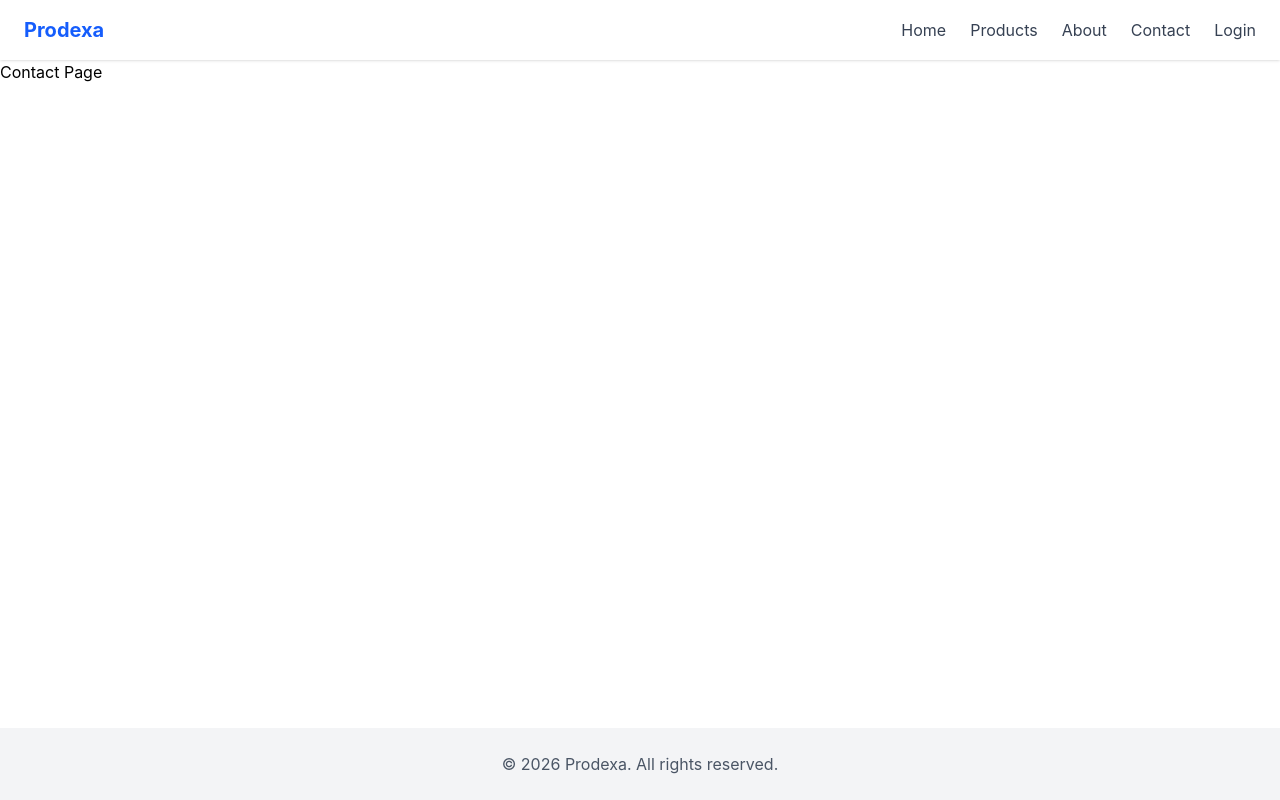
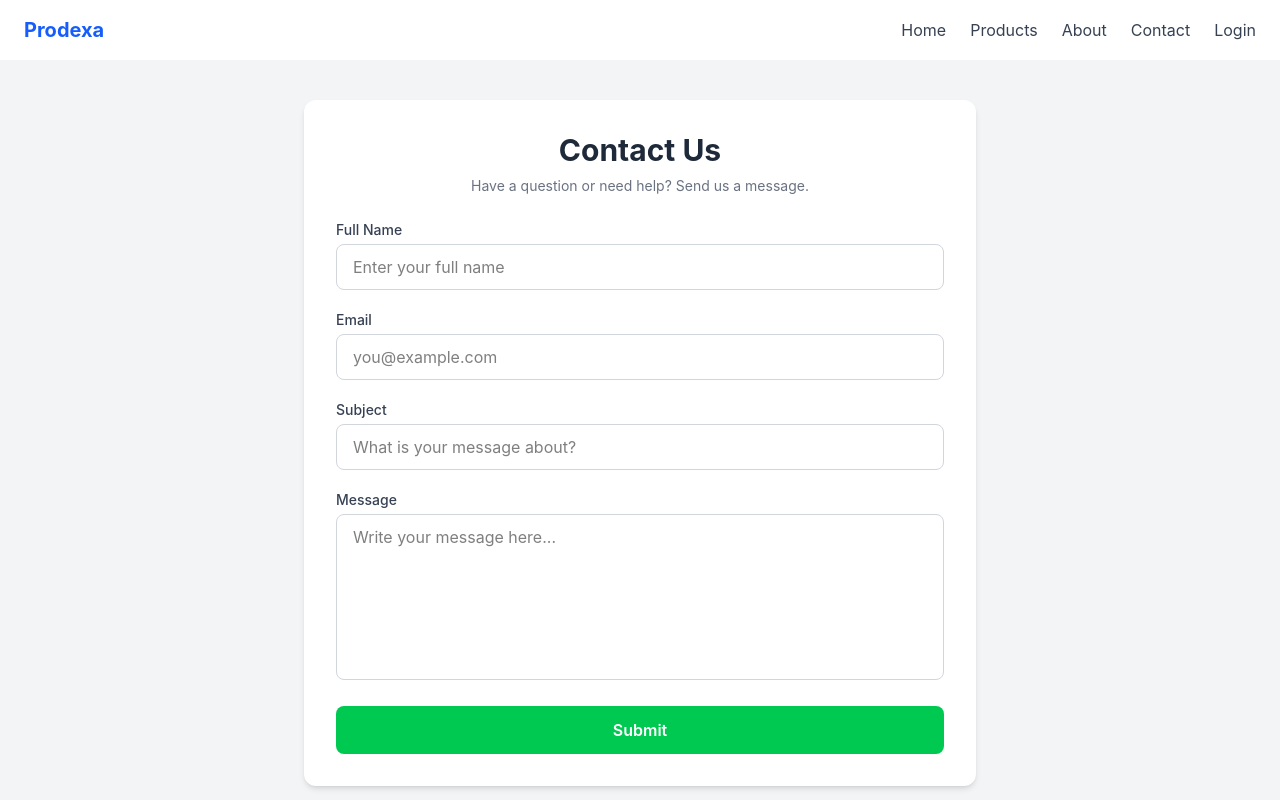
Before and after one commit to S1m9a9r8t/Product-Management-Dashboard-Group-project-, a React (Vite) app: page /contact in a window 1280 px wide. Shown: the top 800 px of the page. Built offline with nearby package versions, Linux system fonts and the light colour scheme.

Commit message:
Create a contact page to collect messages from users

```diff
--- a/src/pages/contact.jsx
+++ b/src/pages/contact.jsx
@@ -1,5 +1,154 @@
+import { useState } from "react";
+
+/*
+14. Contact Page
+Create a contact form with Full Name, Email, Subject, Message, and Submit.
+Use React state, handle input changes, prevent default browser submission,
+process the information, and show a success message.
+*/
+
 function Contact() {
-  return <h1>Contact Page</h1>;
+  const [form, setForm] = useState({
+    fullName: "",
+    email: "",
+    subject: "",
+    message: "",
+  });
+
+  const [message, setMessage] = useState("");
+
+  const handleChange = (e) => {
+    setForm((prevState) => ({
+      ...prevState,
+      [e.target.name]: e.target.value,
+    }));
+
+    // Remove the success message if the user starts editing again
+    setMessage("");
+  };
+
+  const handleSubmit = (e) => {
+    e.preventDefault();
+
+    console.log("form data", form);
+
+    setMessage("Your message has been submitted successfully.");
+
+    setForm({
+      fullName: "",
+      email: "",
+      subject: "",
+      message: "",
+    });
+  };
+
+  return (
+    <div className="min-h-screen bg-gray-100 px-4 py-10">
+      <div className="mx-auto w-full max-w-2xl rounded-xl bg-white p-6 shadow-md md:p-8">
+        <div className="mb-6 text-center">
+          <h1 className="text-3xl font-bold text-gray-800">Contact Us</h1>
+          <p className="mt-2 text-sm text-gray-500">
+            Have a question or need help? Send us a message.
+          </p>
+        </div>
+
+        <form onSubmit={handleSubmit} className="space-y-5">
+          <div>
+            <label
+              htmlFor="fullName"
+              className="mb-1 block text-sm font-medium text-gray-700"
+            >
+              Full Name
+            </label>
+
+            <input
+              type="text"
+              name="fullName"
+              id="fullName"
+              value={form.fullName}
+              onChange={handleChange}
+              placeholder="Enter your full name"
+              required
+              className="w-full rounded-lg border border-gray-300 px-4 py-2.5 outline-none focus:border-green-500 focus:ring-2 focus:ring-green-100"
+            />
+          </div>
+
+          <div>
+            <label
+              htmlFor="email"
+              className="mb-1 block text-sm font-medium text-gray-700"
+            >
+              Email
+            </label>
+
+            <input
+              type="email"
+              name="email"
+              id="email"
+              value={form.email}
+              onChange={handleChange}
+              placeholder="you@example.com"
+              required
+              className="w-full rounded-lg border border-gray-300 px-4 py-2.5 outline-none focus:border-green-500 focus:ring-2 focus:ring-green-100"
+            />
+          </div>
+
+          <div>
+            <label
+              htmlFor="subject"
+              className="mb-1 block text-sm font-medium text-gray-700"
+            >
+              Subject
+            </label>
+
+            <input
+              type="text"
+              name="subject"
+              id="subject"
+              value={form.subject}
+              onChange={handleChange}
+              placeholder="What is your message about?"
+              required
+              className="w-full rounded-lg border border-gray-300 px-4 py-2.5 outline-none focus:border-green-500 focus:ring-2 focus:ring-green-100"
+            />
+          </div>
+
+          <div>
+            <label
+              htmlFor="msg"
+              className="mb-1 block text-sm font-medium text-gray-700"
+            >
+              Message
+            </label>
+
+            <textarea
+              name="message"
+              id="msg"
+              value={form.message}
+              onChange={handleChange}
+              placeholder="Write your message here..."
+              rows="6"
+              required
+              className="w-full resize-none rounded-lg border border-gray-300 px-4 py-2.5 outline-none focus:border-green-500 focus:ring-2 focus:ring-green-100"
+            ></textarea>
+          </div>
+
+          <button
+            type="submit"
+            className="w-full rounded-lg bg-green-500 py-3 font-semibold text-white transition hover:bg-green-600"
+          >
+            Submit
+          </button>
+
+          {message && (
+            <p className="rounded-lg bg-green-50 p-3 text-center text-sm font-medium text-green-700">
+              {message}
+            </p>
+          )}
+        </form>
+      </div>
+    </div>
+  );
 }
 
 export default Contact;
```
